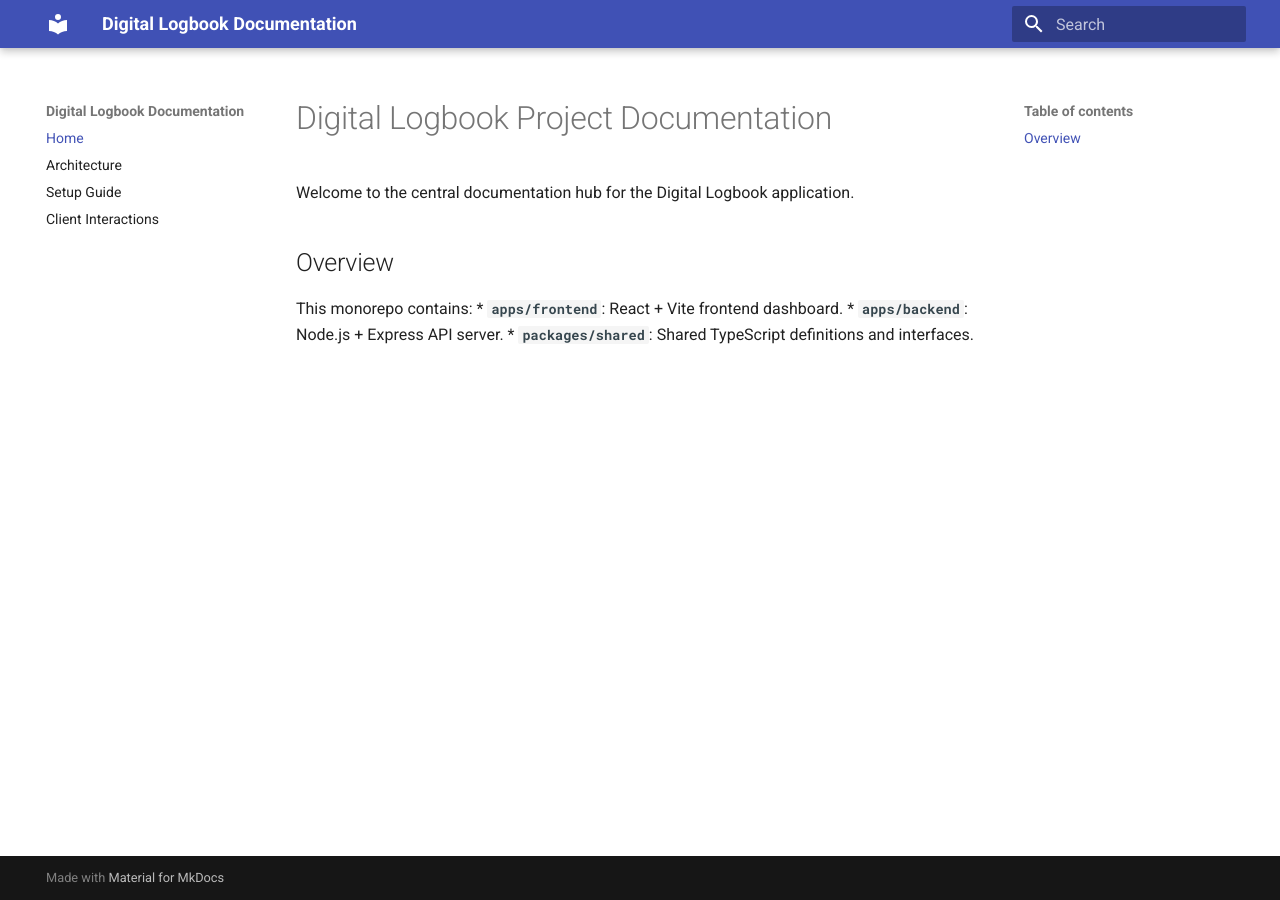
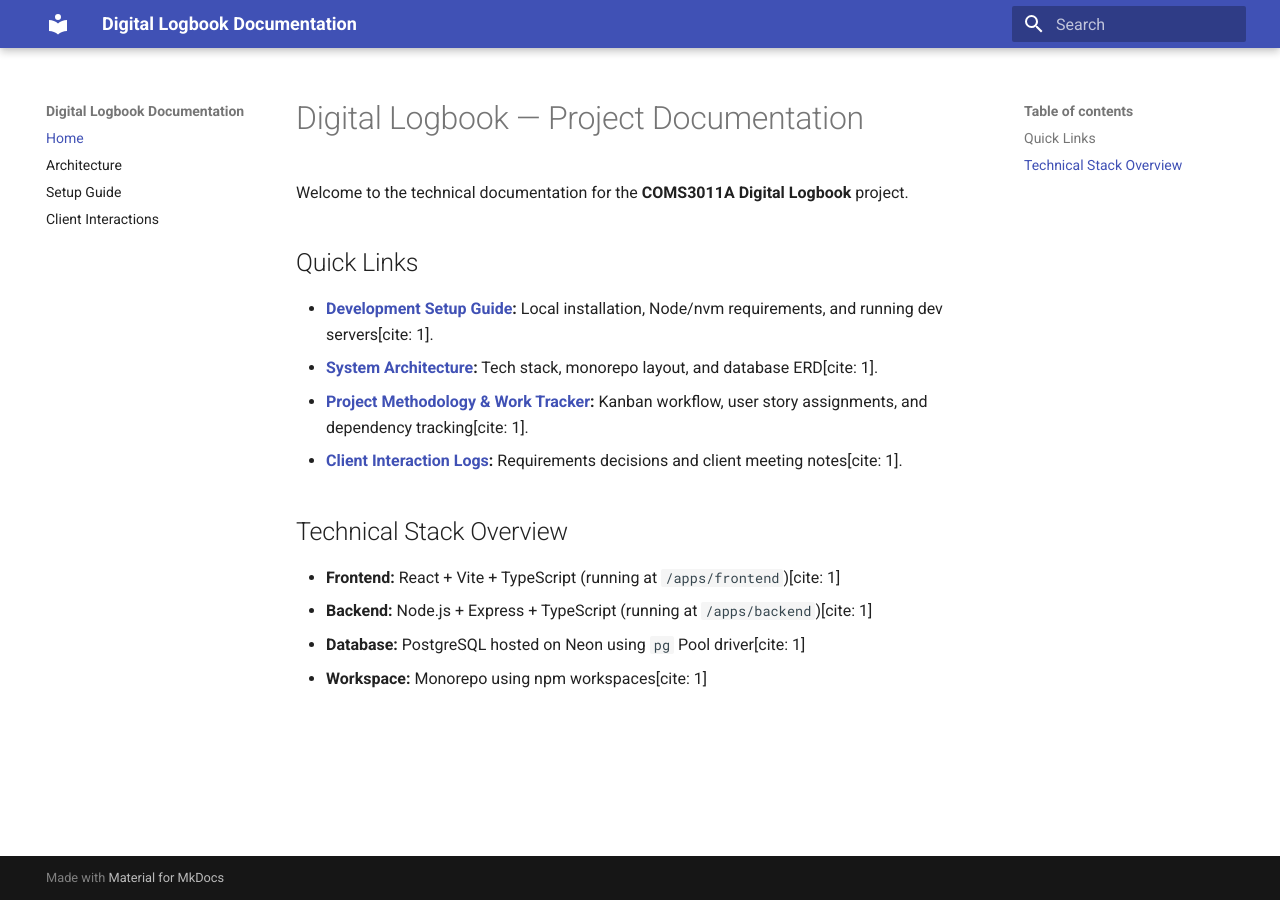
Before and after one commit to DiMpho-20/coms3011a-logbook-digital-logbook, an MkDocs documentation site: the page built from docs/index.md, in a window 1280 px wide. Built offline with MkDocs 1.6.1 and Material for MkDocs 9.7.7, drawn with Linux system fonts in a browser that asks for light colours.

Commit message:
docs: add project methodology, update navigation and homepage

```diff
--- a/docs/index.md
+++ b/docs/index.md
@@ -1,9 +1,15 @@
-# Digital Logbook Project Documentation
+# Digital Logbook — Project Documentation
 
-Welcome to the central documentation hub for the Digital Logbook application.
+Welcome to the technical documentation for the **COMS3011A Digital Logbook** project.
 
-## Overview
-This monorepo contains:
-* **`apps/frontend`**: React + Vite frontend dashboard.
-* **`apps/backend`**: Node.js + Express API server.
-* **`packages/shared`**: Shared TypeScript definitions and interfaces.
+## Quick Links
+* **[Development Setup Guide](setup.md):** Local installation, Node/nvm requirements, and running dev servers[cite: 1].
+* **[System Architecture](architecture.md):** Tech stack, monorepo layout, and database ERD[cite: 1].
+* **[Project Methodology & Work Tracker](methodology.md):** Kanban workflow, user story assignments, and dependency tracking[cite: 1].
+* **[Client Interaction Logs](client-interactions.md):** Requirements decisions and client meeting notes[cite: 1].
+
+## Technical Stack Overview
+* **Frontend:** React + Vite + TypeScript (running at `/apps/frontend`)[cite: 1]
+* **Backend:** Node.js + Express + TypeScript (running at `/apps/backend`)[cite: 1]
+* **Database:** PostgreSQL hosted on Neon using `pg` Pool driver[cite: 1]
+* **Workspace:** Monorepo using npm workspaces[cite: 1]
```
Also changed, not shown: docs/methodology.md (added, +53 -0 lines).
